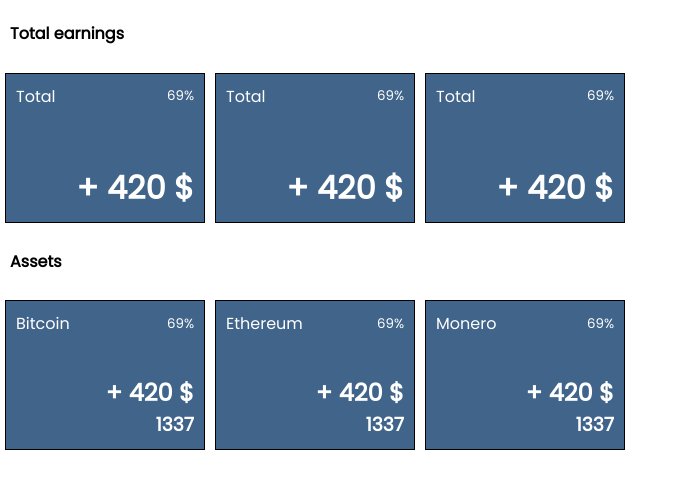
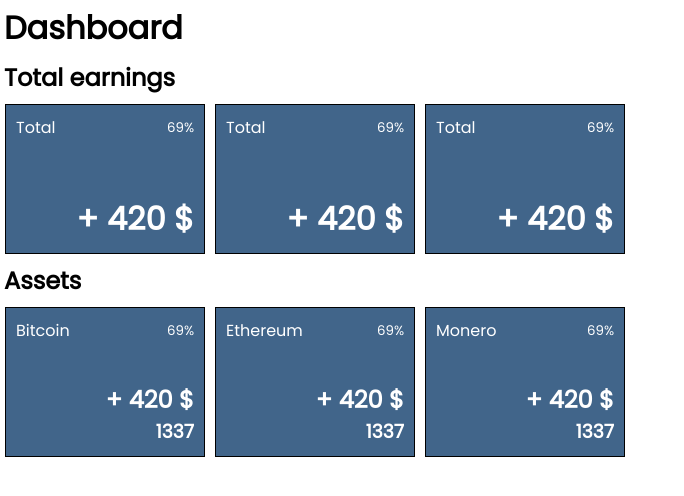
Before and after one commit to xprnio/thc-bot, a React (Create React App) app in the folder web/: page /dashboard in a window 1280 px wide. Shown: the top 496 px of the page, without its empty margins (0-684 px from the left). Built offline with nearby package versions, Linux system fonts and the light colour scheme.

Commit message:
Create Label component
Fix Scrollable

```diff
--- a/web/src/App.css
+++ b/web/src/App.css
@@ -1,11 +1,8 @@
 @import url('https://fonts.googleapis.com/css2?family=Poppins&display=swap');
-
-html, body {
-  margin: 0;
-  padding: 0;
-}
 
 * {
   box-sizing: border-box;
   font-family: 'Poppins', sans-serif;
+  margin: 0;
+  padding: 0;
 }
--- /dev/null
+++ b/web/src/components/Label/Label.styled.ts
@@ -0,0 +1,12 @@
+import styled from 'styled-components/macro';
+
+const labelMargin = () => '4px';
+export const Heading = styled.h1`
+  margin: ${labelMargin};
+`;
+export const Title = styled.h2`
+  margin: ${labelMargin};
+`;
+export const Subtitle = styled.h3`
+  margin: ${labelMargin};
+`;
--- /dev/null
+++ b/web/src/components/Label/Label.tsx
@@ -0,0 +1,17 @@
+import React, { PropsWithChildren } from 'react';
+import * as Styled from './Label.styled';
+
+export type LabelType = 'heading' | 'title' | 'subtitle';
+export type LabelProps = PropsWithChildren & { type: LabelType };
+export const Label: React.FC<LabelProps> = ({ type, children }) => {
+  switch (type) {
+    case 'heading':
+      return <Styled.Heading>{children}</Styled.Heading>;
+    case 'title':
+      return <Styled.Title>{children}</Styled.Title>;
+    case 'subtitle':
+      return <Styled.Subtitle>{children}</Styled.Subtitle>;
+  }
+
+  return null;
+};
--- a/web/src/components/Scrollable/index.ts
+++ b/web/src/components/Scrollable/index.ts
@@ -1,8 +1,14 @@
 import styled from 'styled-components/macro';
 
 export const Scrollable = styled.div`
-display: flex;
-    overflow-x: scroll;
-    overflow-y: hidden;
-    white-space: nowrap;
+  display: flex;
+  overflow-x: scroll;
+  overflow-y: hidden;
+  white-space: nowrap;
+
+  &::-webkit-scrollbar {
+    display: none;
+  }
+  -ms-overflow-style: none; /* IE and Edge */
+  scrollbar-width: none; /* Firefox */
 `;
--- a/web/src/views/Dashboard/Dashboard.styled.ts
+++ b/web/src/views/Dashboard/Dashboard.styled.ts
@@ -2,8 +2,7 @@ import styled from 'styled-components/macro';
 
 
 export const DashboardContainer = styled.div`
-    height: 95vh;
-    h4{
-        padding: 0 10px;
-    }
+  display: flex;
+  flex-direction: column;
+  flex-grow: 1;
 `;
--- a/web/src/views/Dashboard/Dashboard.tsx
+++ b/web/src/views/Dashboard/Dashboard.tsx
@@ -1,34 +1,23 @@
 import { AssetCard, ProfitCard } from "../../components/Card";
+import { Label } from '../../components/Label/Label';
 import { Scrollable } from "../../components/Scrollable";
 import { DashboardContainer } from "./Dashboard.styled";
 
-
-const profitCardsData = [
-  {amount: 571, label: 'Total earning', timePeriod: 'All time', margin: 21},
-  {amount: 231, label: 'Weekly earning', timePeriod: '7 Days', margin: 53},
-  {amount: -231, label: 'Monthly earning', timePeriod: '7 Days', margin: -53},
-]
-
-
 const Dashboard = () =>
     <DashboardContainer>
-      <div>
-        <h4>Total earnings</h4>
+      <Label type="heading">Dashboard</Label>
+      <Label type="title">Total earnings</Label>
       <Scrollable>
         <ProfitCard label="Total" profit={420} margin={69} />
         <ProfitCard label="Total" profit={420} margin={69} />
         <ProfitCard label="Total" profit={420} margin={69} />
       </Scrollable>
-        <h4>Assets</h4>
+      <Label type="title">Assets</Label>
       <Scrollable>
         <AssetCard label="Bitcoin" profit={420} margin={69} total={1337} />
         <AssetCard label="Ethereum" profit={420} margin={69} total={1337} />
         <AssetCard label="Monero" profit={420} margin={69} total={1337} />
       </Scrollable>
-      </div>
-      <div>
-
-      </div>
     </DashboardContainer>
 ;
 
```
Lines whose indentation alone changed are shown as unchanged.
